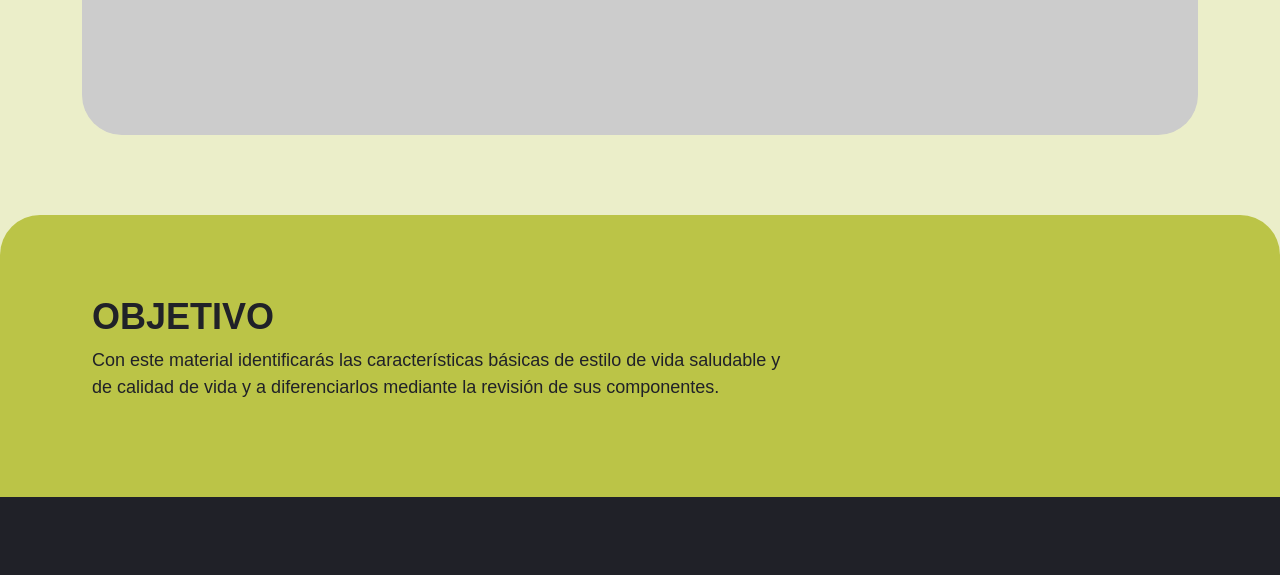
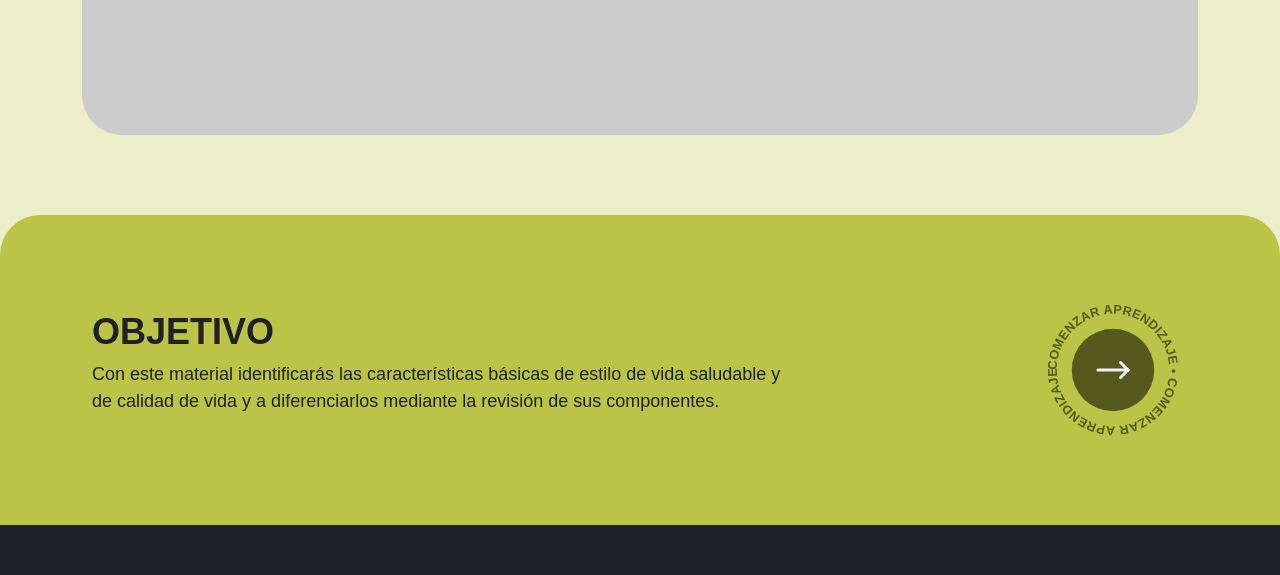
Before and after one commit to davidortuno/oa-estilo-calidad-vida, a plain HTML site: page index.html in a window 1280 px wide. Shown: the part 992-1567 px from the top of the page. Drawn offline with nearby package versions, Linux system fonts and the light colour scheme; placeholder pictures from the web are drawn by us; a web font is replaced by a local one.

Commit message:
Se añade boton de comenzar en index

```diff
--- a/css/style.css
+++ b/css/style.css
@@ -324,6 +324,60 @@ header {
   padding: 5rem;
   border-top-left-radius: 2.5rem;
   border-top-right-radius: 2.5rem;
+}
+
+.circle-btn {
+  width: 150px;
+  height: 150px;
+  cursor: pointer;
+  transition: .4s all ease-in-out
+}
+
+svg {
+  width: 100%;
+  height: 100%;
+  border-radius: 50%;
+  transition: .4s all ease-in-out
+}
+
+text {
+  font-family: var(--fuente-cursiva);
+  font-weight: var(--grosor-negrita);
+  fill: var(--verde-obscuro);
+  font-size: 17px;
+  letter-spacing: 0.3px;
+  text-transform: uppercase;
+}
+
+.arrow line {
+  stroke: var(--blanco-texto);
+  stroke-width: 4;
+  stroke-linecap: round;
+  transition: .4s all ease-in-out
+}
+
+.circle-btn circle {
+  fill: var(--verde-obscuro);
+}
+
+.circle-btn:hover text {
+  animation: rotateText 6s linear infinite;
+}
+
+.circle-btn:hover .arrow {
+  transform: scale(1);
+}
+
+@keyframes rotateText {
+  from {
+    transform: rotate(0deg);
+    transform-origin: 50% 50%;
+  }
+
+  to {
+    transform: rotate(360deg);
+    transform-origin: 50% 50%;
+  }
 }
 
 /* Termina Portada */
--- a/index.html
+++ b/index.html
@@ -111,12 +111,41 @@
         </section>
         <section class="objetivo-oa-pacch">
             <div class="container">
+                <div class="flex-row d-flex justify-content-between align-items-center">
                     <div class="col-lg-8">
                         <h3>Objetivo</h3>
                         <p>Con este material identificarás las características básicas de estilo de vida saludable y
                             de calidad de vida y a diferenciarlos mediante la revisión de sus componentes. </p>
                         <a class="btn btn-verde-obscuro btn-grande d-lg-none w-100">Comenzar
                             aprendizaje</a>
+                    </div>
+                    <div class="col-g-4">
+                        <a href="introduccion.html" aria-label="Comenzar Aprendizaje">
+                            <div class="circle-btn d-none d-lg-block">
+                                <svg viewBox="0 0 200 200">
+                                    <defs>
+                                        <path id="circlePath" d="M 100, 100
+           m -75, 0
+           a 75,75 0 1,1 150,0
+           a 75,75 0 1,1 -150,0" />
+                                    </defs>
+
+                                    <text>
+                                        <textPath href="#circlePath" startOffset="0%">
+                                            Comenzar aprendizaje • Comenzar aprendizaje •
+                                        </textPath>
+                                    </text>
+                                    <circle cx="100" cy="100" r="55" />
+                                    <!-- Arrow -->
+                                    <g class="arrow">
+                                        <line x1="80" y1="100" x2="120" y2="100" />
+                                        <line x1="110" y1="90" x2="120" y2="100" />
+                                        <line x1="110" y1="110" x2="120" y2="100" />
+                                    </g>
+                                </svg>
+                            </div>
+                        </a>
+                    </div>
                 </div>
             </div>
         </section>
```
Lines whose indentation alone changed are shown as unchanged.
